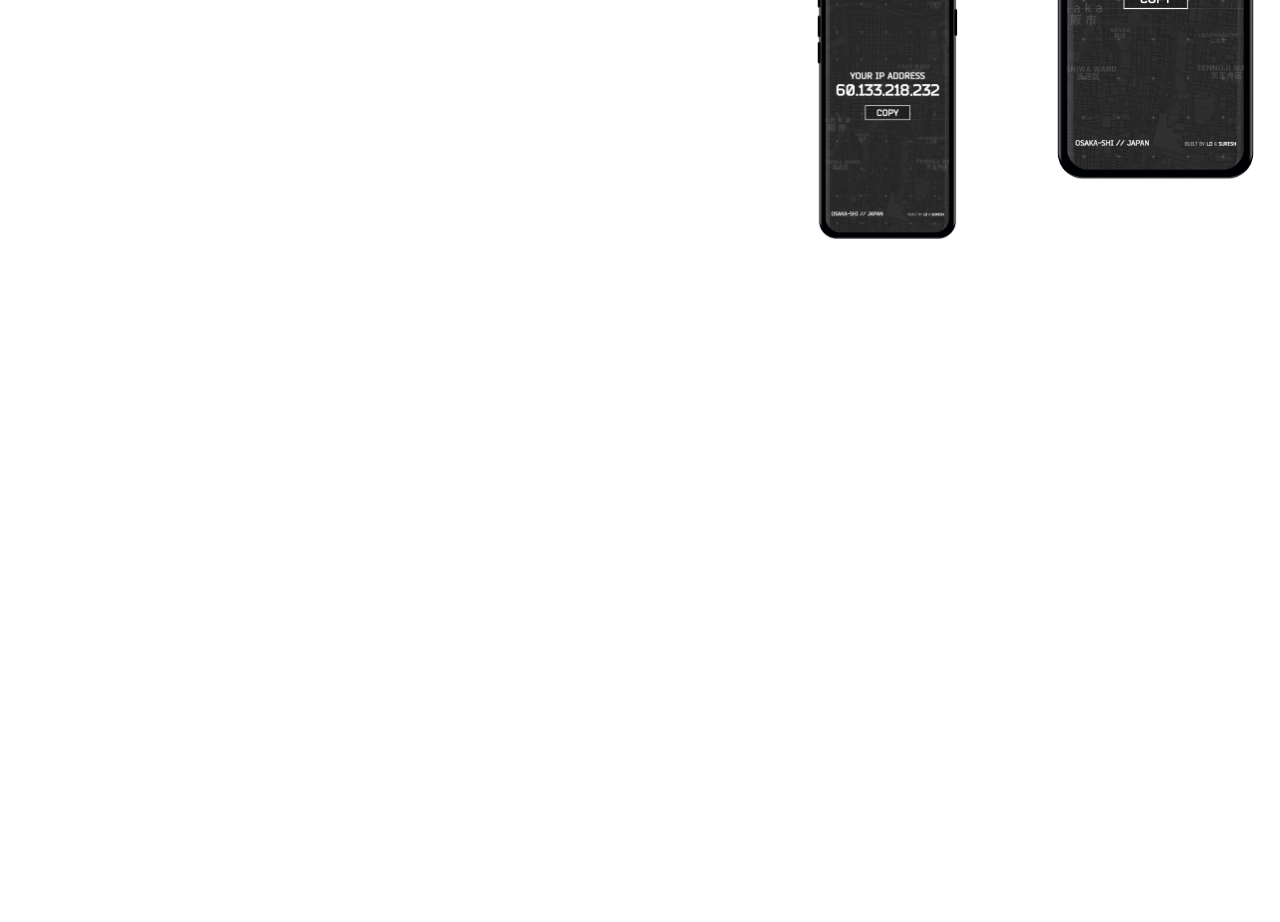
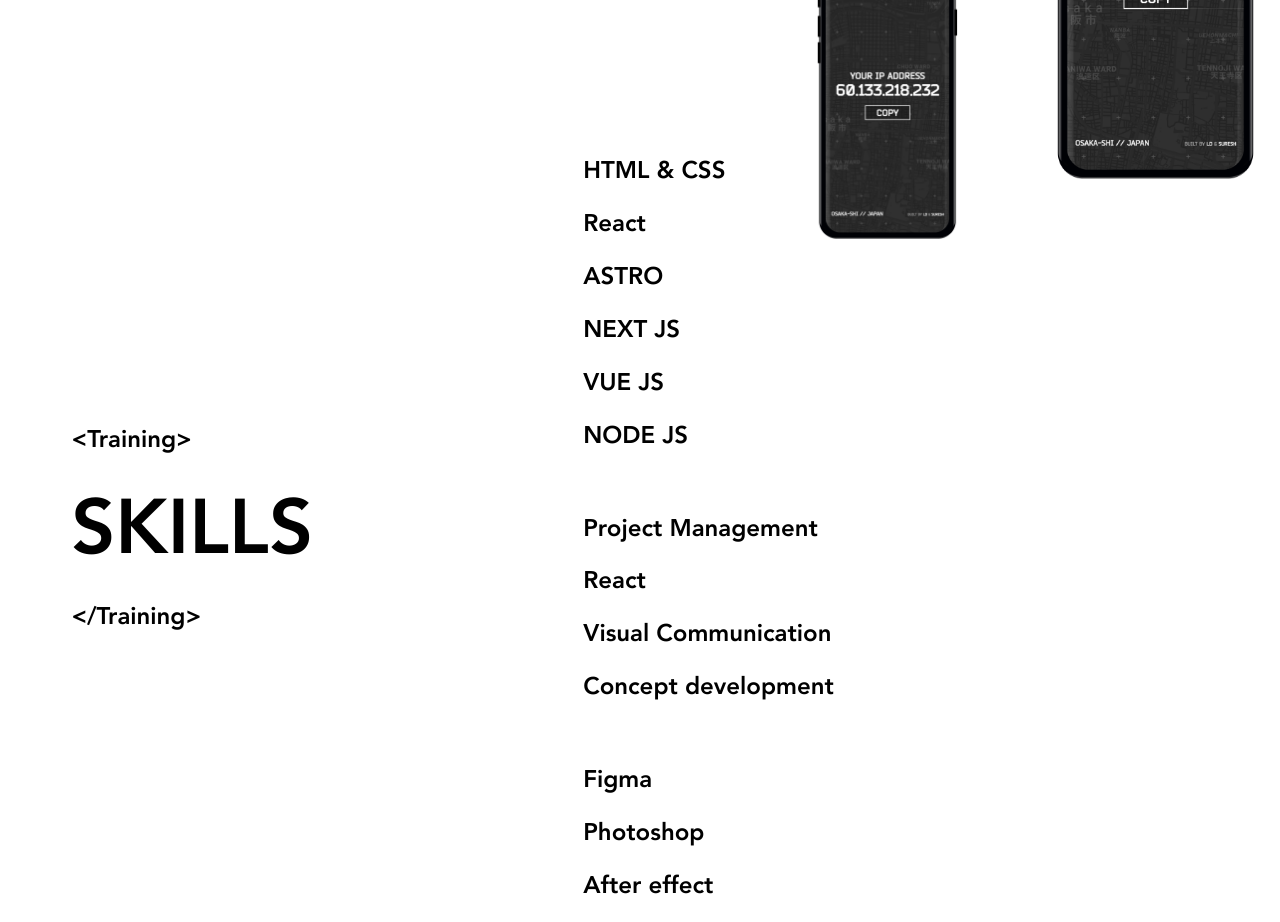
Before and after one commit to Ahmedchammakhii/portfolio, a Vue app in the folder -myportfolio/: page / in a window 1280 px wide. Shown: the part 4680-5602 px from the top of the page. Before the commit the page ends 4989 px from the top, so only its background shows below. Built offline with nearby package versions, Linux system fonts and the light colour scheme.

Commit message:
ma skills done

```diff
--- a/-myportfolio/src/App.vue
+++ b/-myportfolio/src/App.vue
@@ -3,6 +3,7 @@ import { ref } from 'vue';
 import Aboutme from './components/Aboutme.vue';
 import Header from './components/Header.vue'
 import Oneproject from './components/Oneproject.vue';
+import Skills from "./components/Skills.vue"
 const projects=ref([{number:'01', name:"KAIZEN TN", description:" PORTFILO FOR A DIGITAL COMPANY MADE WITHIN 2 DAYS"}
 , {number:'02', name:"5I", description:" SUPER-IINTERACTIVE WEBSITE BUILT FOR A BRANDING AGENCY"}
 ,{number:'03', name:"AFRAH", description:" WEBSITE BUILT FOR A WEDDING PLANNER USING NEXTJS"}
@@ -15,6 +16,7 @@ const projects=ref([{number:'01', name:"KAIZEN TN", description:" PORTFILO FOR A
 <div class="projects" v-for="item in projects">
 <Oneproject :number=item.number :name=item.name :description=item.description></Oneproject>
 </div>
+<Skills></Skills>
 </template>
 <style>
 @font-face {
--- a/-myportfolio/src/components/Skills.vue
+++ b/-myportfolio/src/components/Skills.vue
@@ -1,18 +1,65 @@
 <script setup lang="ts">
+import { ref } from 'vue';
 
+const train = ref("<Training>")
 </script>
+
+<template>
 <div class="content_wrapper">
 
+   <div class="left">
+<h2>{{ train }}</h2>
+    <h1>SKILLS</h1>
+    <h2>{{ '</' + train.slice(1)  }}</h2>
+
 </div>
-<template>
+<div class="right">
+    <div class="set">
+        <h2>HTML & CSS
+</h2>
+<h2>React
+</h2>
+<h2>ASTRO</h2>
+<h2>NEXT JS</h2>
+<h2>VUE JS</h2>
+<h2>NODE JS</h2>
+    </div>
+    <div class="set">
+        <h2>Project Management
+
+</h2>
+<h2>React
+</h2>
+<h2>Visual Communication
+</h2>
+<h2>Concept development</h2>
+
+    </div>
+    <div class="set">
+        <h2>Figma</h2>
+        <h2>Photoshop</h2>
+        <h2>After effect</h2>
+    </div>
+</div></div>
 </template>
 <style scoped>
 .content_wrapper {
     width: 80vw;
-    height: 100vh;
+    height: 60vh;
+    display: flex;
+font-family: avenir;
+padding: 0 5%;
+align-items: center;
+}
+.left {
+    width: 50%;
+}
+.right {
     display: flex;
     flex-direction: column;
-font-family: avenir;
-padding: 0 5%;
+    gap: 20px;
+}
+h1 {
+    font-size: calc(4rem + 1vw);
 }
 </style>
```
